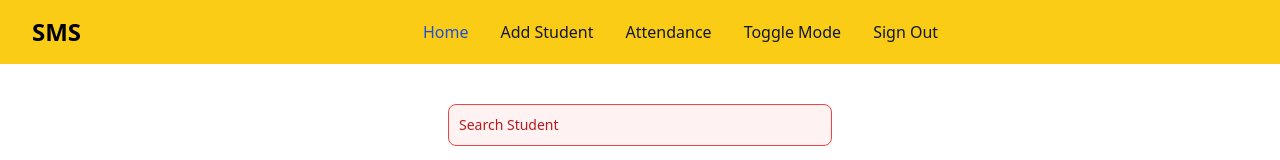
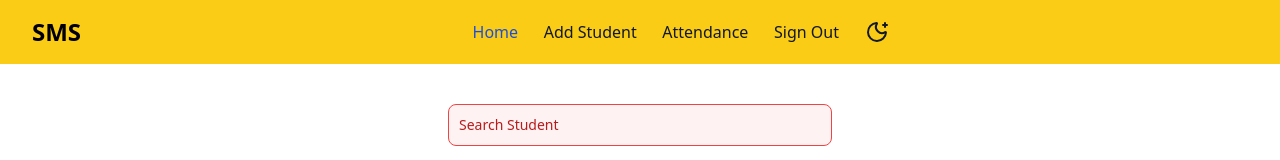
Before and after one commit to Shahryar-Sohail/SMS-Frontend, a React (Vite) app: page /home in a window 1280 px wide. Shown: the top 160 px of the page. Built offline with nearby package versions, Linux system fonts and the light colour scheme; no server answers; sample sign-in values are in the browser's storage.

Commit message:
Navbar Fix and Protected Routes implemented

```diff
--- a/package.json
+++ b/package.json
@@ -12,6 +12,7 @@
   "dependencies": {
     "axios": "^1.10.0",
     "flowbite": "^3.1.2",
+    "lucide-react": "^0.577.0",
     "react": "^19.1.0",
     "react-dom": "^19.1.0",
     "react-router-dom": "^7.6.2"
--- a/src/App.jsx
+++ b/src/App.jsx
@@ -4,17 +4,18 @@ import Home from './pages/Home';
 import AddStudent from './pages/AddStudent';
 import Attendance from './pages/Attendance';
 import Login from './pages/Login';
+import ProtectedRoute from './components/ProtectedRoute';
 import 'flowbite';
 import './index.css';
+
 
 function App() {
   return (
     <Routes>
-      {/* <Route path="/home" element={<Home />} /> */}
-      <Route path="/addStudent" element={<AddStudent />} />
-      <Route path="/attendance" element={<Attendance />} />
       <Route path="/" element={<Login />} />
-      <Route path="/home" element={<Home />} /> {/* Optional: default route */}
+      <Route path="/addStudent" element={<ProtectedRoute><AddStudent /></ProtectedRoute>} />
+      <Route path="/attendance" element={<ProtectedRoute><Attendance /></ProtectedRoute>} />
+      <Route path="/home" element={<ProtectedRoute><Home /></ProtectedRoute>} />
     </Routes>
   );
 }
--- a/src/components/Navbar.jsx
+++ b/src/components/Navbar.jsx
@@ -1,10 +1,16 @@
 import React, { useEffect } from 'react';
-import { Link, useLocation } from 'react-router-dom';
+import { Link, useLocation, useNavigate } from 'react-router-dom';
 import { initFlowbite } from 'flowbite';
+import { Moon, MoonIcon, MoonStar } from 'lucide-react';
 
 export default function Navbar() {
     const toggleDark = () => {
         document.documentElement.classList.toggle('dark');
+    };
+    const navigate = useNavigate();
+    const handleLogout = () => {
+        localStorage.removeItem('token');
+        navigate('/');
     };
 
     const location = useLocation();
@@ -16,10 +22,11 @@ export default function Navbar() {
     return (
         <nav className="bg-yellow-400 dark:bg-gray-900">
             <div className="max-w-screen-xl flex flex-wrap items-center justify-between mx-auto p-4">
+
                 <a href="/home" className="flex items-center space-x-3 rtl:space-x-reverse">
                     <span className="self-center text-2xl font-semibold whitespace-nowrap mx-4 dark:text-white text-black">SMS</span>
                 </a>
-
+                {/* Mobile Menu Button */}
                 <button
                     data-collapse-toggle="navbar-user"
                     type="button"
@@ -39,8 +46,10 @@ export default function Navbar() {
                     </svg>
                 </button>
 
-                <div className="hidden w-full md:flex md:w-auto mx-auto" id="navbar-user">
-                    <ul className="flex flex-col font-medium p-4 md:p-0 mt-4 border border-gray-100 rounded-lg bg-yellow-400 md:flex-row md:space-x-8 md:mt-0 md:border-0 dark:bg-gray-800 md:dark:bg-gray-900 dark:border-gray-700">
+                {/* Navbar  */}
+                <div className="hidden w-full md:flex md:justify-center md:w-1/2 lg:w-1/3 mx-auto" id="navbar-user">
+                    <ul className="flex flex-col  font-medium p-4 md:p-0 mt-4 rounded-lg bg-yellow-400
+                    md:flex md:flex-row md:justify-between md:w-full md:mt-0 dark:bg-gray-800 md:dark:bg-gray-900 dark:border-gray-700">
                         <li>
                             <Link
                                 to="/home"
@@ -60,23 +69,23 @@ export default function Navbar() {
                             >Attendance</Link>
                         </li>
 
+                        <li className="block py-2 px-3 text-gray-900 rounded-sm hover:bg-gray-100 md:hover:bg-transparent md:hover:text-blue-700 md:p-0 dark:text-white md:dark:hover:text-blue-500 dark:hover:bg-gray-700 dark:hover:text-white md:dark:hover:bg-transparent">
+                            <button onClick={handleLogout}>Sign Out</button>
+                        </li>
+
                         <li>
                             <button
                                 onClick={toggleDark}
                                 className="block py-2 px-3 text-gray-900 rounded-sm hover:bg-gray-100 md:hover:bg-transparent md:hover:text-blue-700 md:p-0 dark:text-white md:dark:hover:text-blue-500 dark:hover:bg-gray-700 dark:hover:text-white md:dark:hover:bg-transparent"
                             >
-                                Toggle Mode
+                                <MoonStar className="w-6 h-6" />
                             </button>
                         </li>
 
-                        <li>
-                            <Link
-                                to="/"
-                                className="block py-2 px-3 text-gray-900 rounded-sm hover:bg-gray-100 md:hover:bg-transparent md:hover:text-blue-700 md:p-0 dark:text-white md:dark:hover:text-blue-500 dark:hover:bg-gray-700 dark:hover:text-white md:dark:hover:bg-transparent"
-                            >Sign Out</Link>
-                        </li>
                     </ul>
                 </div>
+
+
             </div>
         </nav>
     );
--- /dev/null
+++ b/src/components/ProtectedRoute.jsx
@@ -0,0 +1,15 @@
+import React from 'react';
+import { Navigate } from 'react-router-dom';
+
+const ProtectedRoute = ({ children }) => {
+    const token = localStorage.getItem('token');
+
+
+    if (!token) {
+        return <Navigate to="/" replace />;
+    }
+
+    return children;
+};
+
+export default ProtectedRoute;
```
Also changed, not shown: 1 other file (tests, documents, lock files or other folders).
